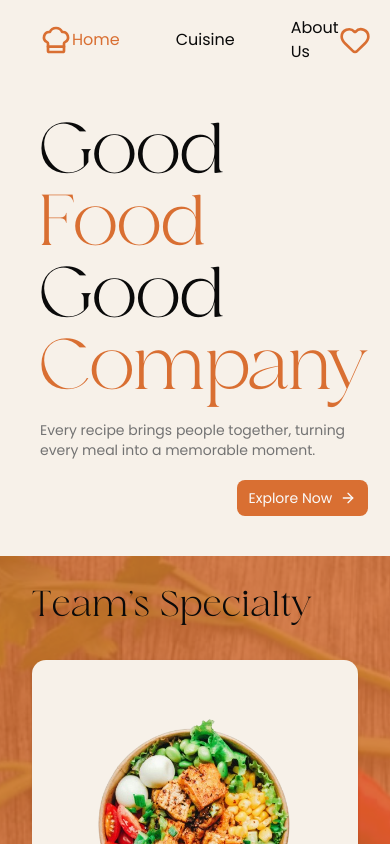
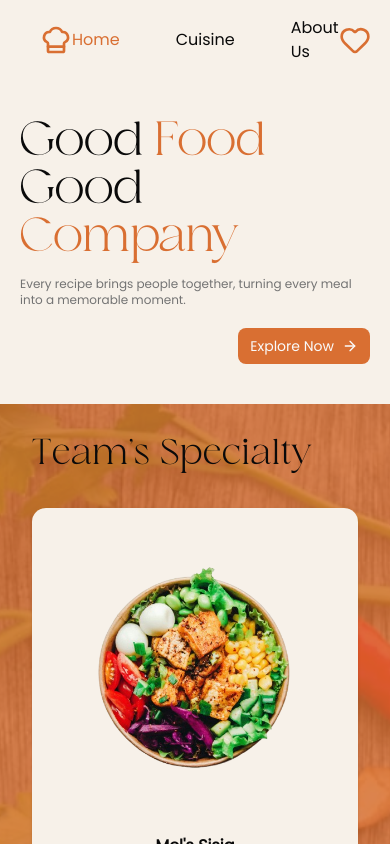
Before and after one commit to M1chael30/recipe-ni-mel, a Next.js app: page / in a window 390 px wide. Shown: the top 844 px of the page. Built offline with nearby package versions, Linux system fonts and the light colour scheme.

Commit message:
fix responsiveness

```diff
--- a/components/home/hero-section.jsx
+++ b/components/home/hero-section.jsx
@@ -20,20 +20,20 @@ export default function HeroSection() {
    </div>
 
    {/* right side */}
-   <div className="space-y-3 mx-10">
+   <div className="space-y-3 mx-5 md:mx-10">
     {/* title */}
-    <div className="flex flex-col items-end">
-     <Title className="title text-7xl">
+    <div className="flex flex-col md:items-end">
+     <Title className="title text-5xl lg:text-7xl">
       Good <span className="text-orange-ni-carmel">Food</span>
      </Title>
-     <Title className="title text-7xl">
+     <Title className="title text-5xl lg:text-7xl">
       Good <span className="text-orange-ni-carmel">Company</span>
      </Title>
     </div>
 
     {/* subtitle */}
     <div className="space-y-5 flex flex-col items-end">
-     <Subtitle>
+     <Subtitle className="text-xs md:text-sm">
       Every recipe brings people together, turning every meal into a memorable
       moment.
      </Subtitle>
--- a/components/home/home-cards.jsx
+++ b/components/home/home-cards.jsx
@@ -29,8 +29,8 @@ function TeamsSpecialtyCard({ data, ...props }) {
     {...props}
     className="bg-background-ni-carmel border-0 aspect-square transition-all duration-200 hover:shadow-lg hover:-translate-y-1 cursor-pointer"
    >
-    <CardContent>
-     <Image src={data.img} alt={data.name} width={320} height={320} />
+    <CardContent className="flex items-center">
+     <Image src={data.img} alt={data.name} width={420} height={420} />
     </CardContent>
     <CardFooter className={"justify-center"}>
      <p className="font-bold">{data.name}</p>
--- a/components/home/taste-the-world.jsx
+++ b/components/home/taste-the-world.jsx
@@ -16,7 +16,7 @@ export default function TasteTheWorld({ data }) {
    </div>
 
    {/* content */}
-   <div className="grid auto-rows-min gap-4 md:grid-cols-5">
+   <div className="grid auto-rows-min gap-4 sm:grid-cols-3 lg:grid-cols-5">
     {data && data.map((item, i) => <TasteTheWorldCard data={item} key={i} />)}
    </div>
   </section>
--- a/components/home/teams-specialty.jsx
+++ b/components/home/teams-specialty.jsx
@@ -16,7 +16,7 @@ export default function TeamsSpecialty({ data }) {
     </div>
 
     {/* card content */}
-    <div className="grid auto-rows-min gap-4 md:grid-cols-5">
+    <div className="grid auto-rows-min gap-4 sm:grid-cols-2 md:grid-cols-3 lg:grid-cols-5">
      {data && data.map((item, i) => <TeamsSpecialtyCard data={item} key={i} />)}
     </div>
    </div>
```
